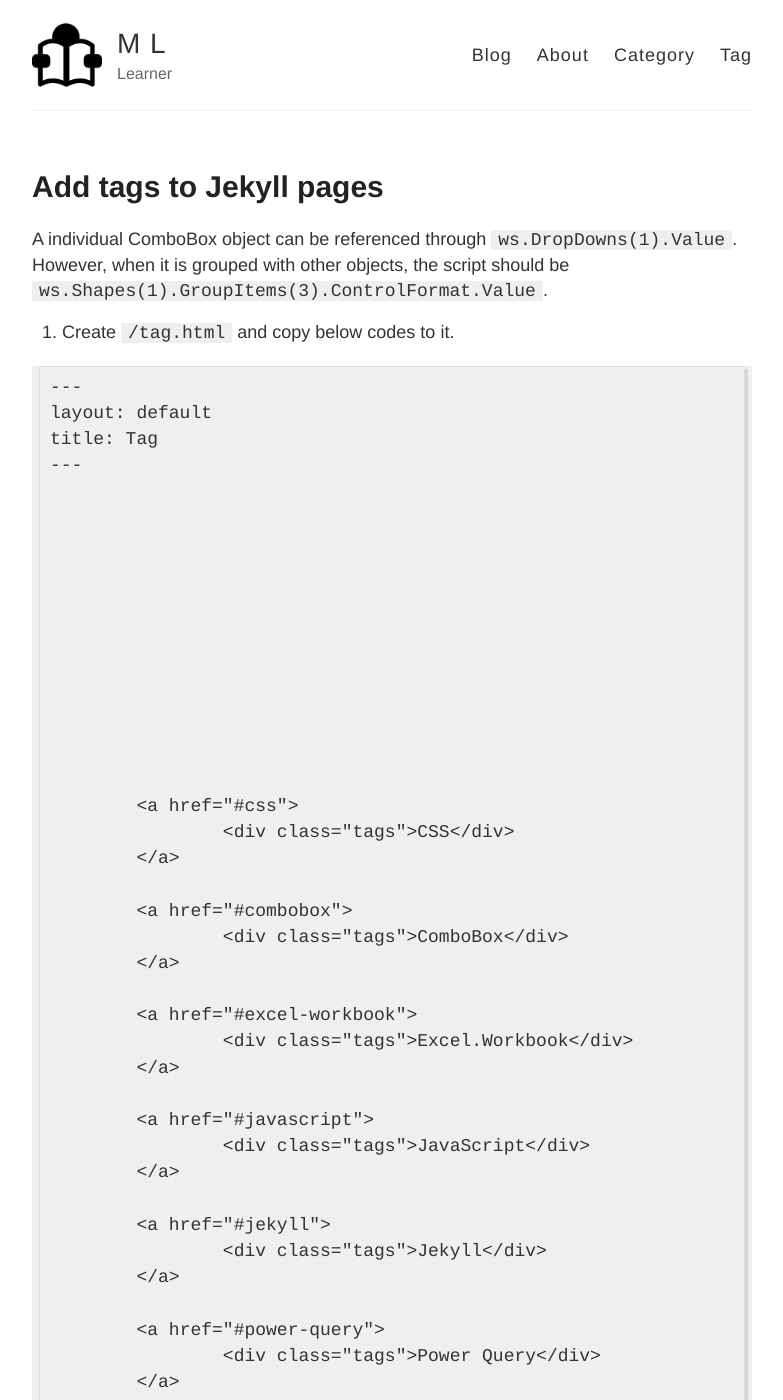
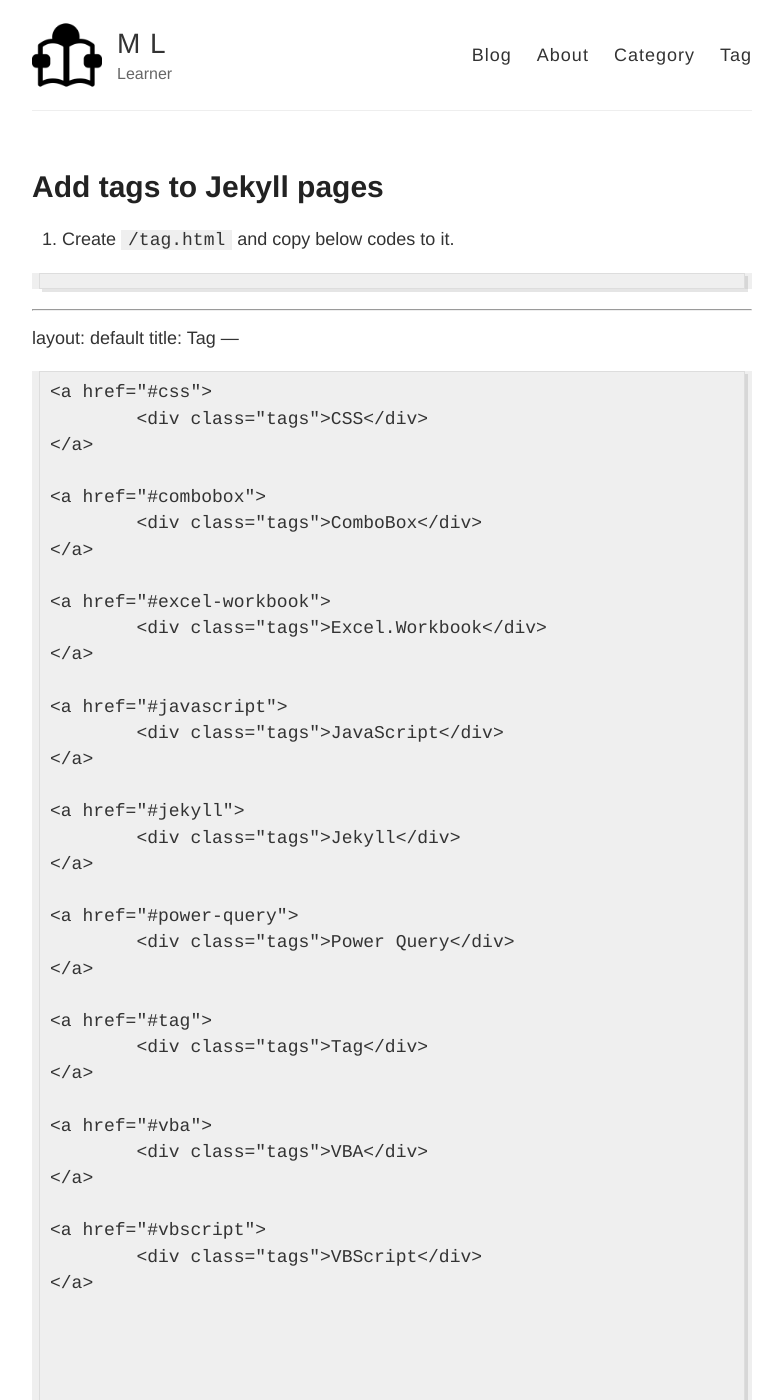
Before and after one commit to MingLang/MingLang.github.io, a Jekyll site: the page built from _posts/2019-08-19-Add-tags-on-Jekyll-pages.md, in a window 1280 px wide and 1400 px high. Shown: the whole window, without its empty margins (248-1031 px from the left). Built offline with Jekyll 4.4.1, drawn with Linux system fonts in a browser that asks for light colours; some of the changed text lies outside the part shown.

Commit message:
Update 2019-08-19-Add-tags-on-Jekyll-pages.md

````diff
--- a/_posts/2019-08-19-Add-tags-on-Jekyll-pages.md
+++ b/_posts/2019-08-19-Add-tags-on-Jekyll-pages.md
@@ -5,10 +5,9 @@ category:
 tags: [Jekyll, Tag]
 ---
 
-A individual ComboBox object can be referenced through `ws.DropDowns(1).Value`. However, when it is grouped with other objects, the script should be `ws.Shapes(1).GroupItems(3).ControlFormat.Value`.
-
 1. Create `/tag.html` and copy below codes to it.
 
+```
 ```
 ---
 layout: default
@@ -81,6 +80,7 @@ The purpose of this snippet is to list all your posts posted with a certain tag.
 	</ul>
 {% endfor %}
 ```
+```
 
 2. Add `<a href="{{ site.baseurl }}/tags">Tag</a>` to `_layouts/default.html`
 
````
